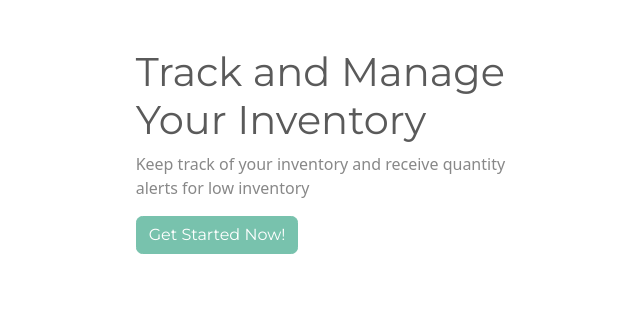
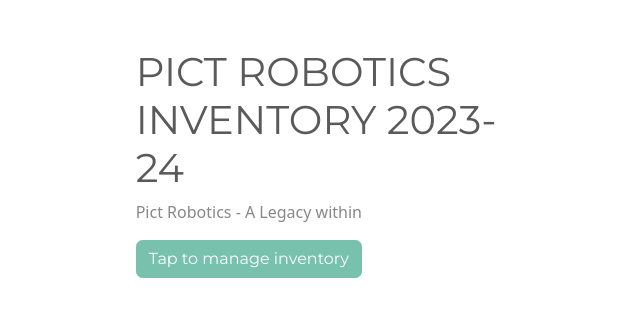
Before and after one commit to svvetal/PICT_Robotics_Inventory_Management, a Django app: page / in a window 1280 px wide. Shown: the part 56-373 px from the top of the page, without its empty margins (303-943 px from the left). Run offline with Django 4.2, Linux system fonts and the light colour scheme.

Commit message:
images_added

```diff
--- a/inventory_management/inventory/templates/inventory/base.html
+++ b/inventory_management/inventory/templates/inventory/base.html
@@ -5,7 +5,7 @@
 	<meta name="viewport" content="width=device-width, initial-scale=1.0">
 	<link href="https://bootswatch.com/5/minty/bootstrap.min.css" rel="stylesheet">
 
-	<title>Document</title>
+	<title>PICT Robotics Inventory</title>
 </head>
 <body>
 	{% include 'inventory/navigation.html' %}
--- a/inventory_management/inventory/templates/inventory/index.html
+++ b/inventory_management/inventory/templates/inventory/index.html
@@ -4,11 +4,11 @@
 <div>
 	<div class="row">
 		<div class="col-sm-11 col-md-4 mx-auto mt-5 px-3">
-			<h1 class="fw-light">Track and Manage Your Inventory</h1>
-			<p class="fw-light">Keep track of your inventory and receive quantity alerts for low inventory</p>
+			<h1 class="fw-light">PICT ROBOTICS INVENTORY 2023-24</h1>
+			<p class="fw-light">Pict Robotics - A Legacy within</p>
 
 			<div>
-				<a href="{% url 'dashboard' %}" class="btn btn-primary">Get Started Now!</a>
+				<a href="{% url 'dashboard' %}" class="btn btn-primary">Tap to manage inventory</a>
 			</div>
 		</div>
 	</div>
```
Also changed, not shown: inventory_management/Website Images/Home_Page.png (added), inventory_management/Website Images/Inventory_Page.png (added), inventory_management/Website Images/Item_Add_Page.png (added), inventory_management/Website Images/Login_Page.png (added), inventory_management/Website Images/Signup_Page.png (added), inventory_management/db.sqlite3.
